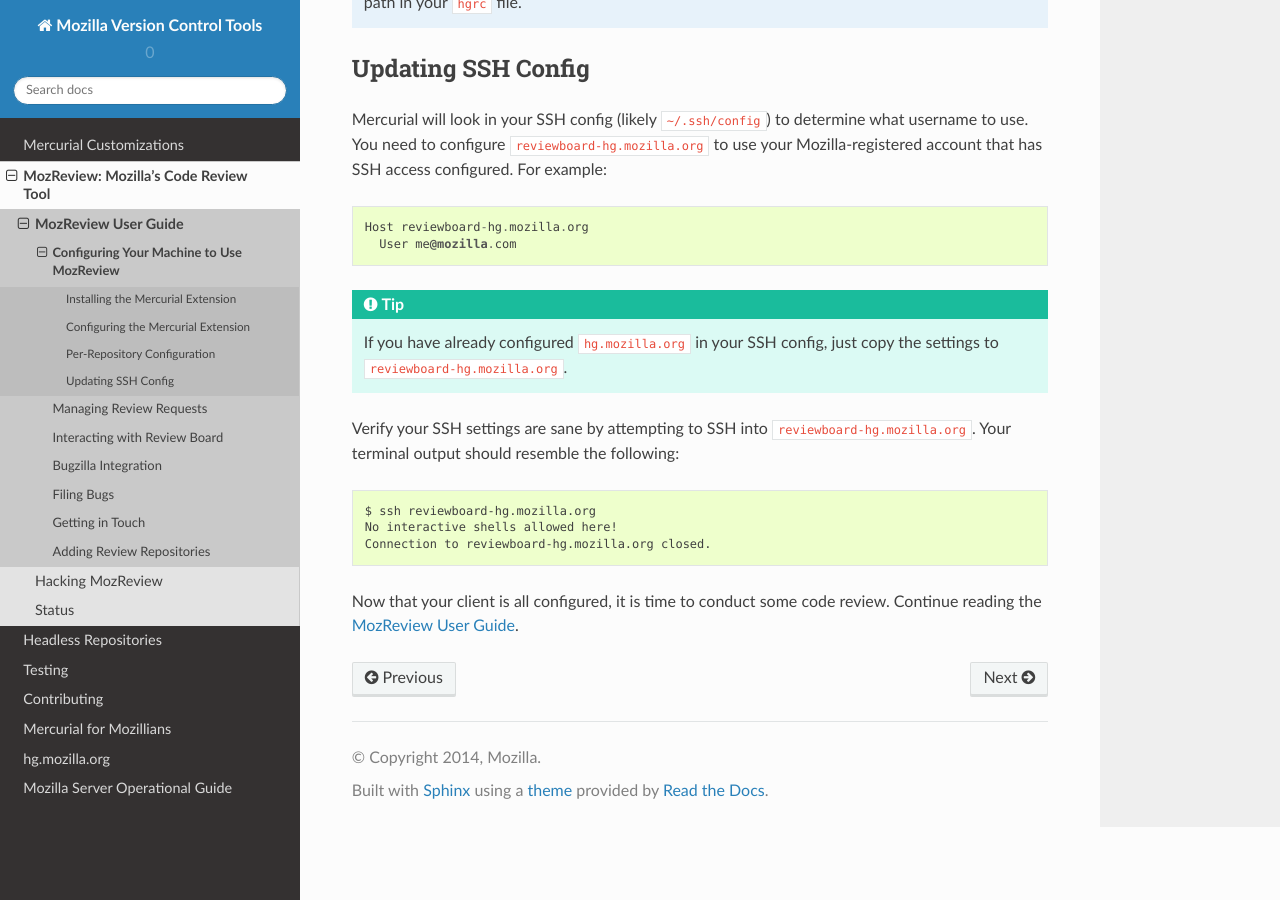
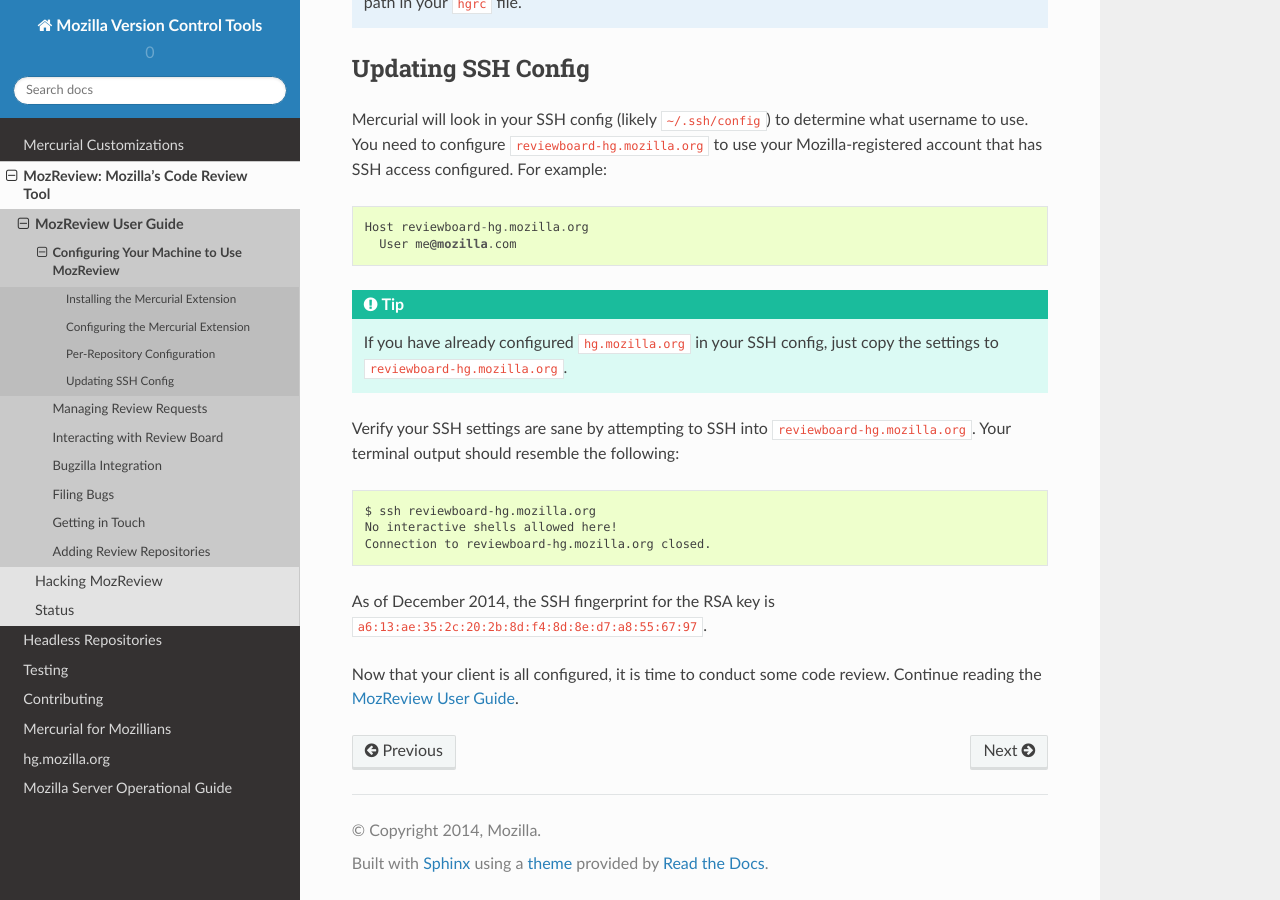
Before and after one commit to mozilla/version-control-tools, a Sphinx documentation site: the page built from docs/mozreview/install.rst, in a window 1280 px wide and 900 px high, scrolled down 3084 px. Built offline with Sphinx 7.4.7 and the Read the Docs theme 2.0.0, drawn with Linux system fonts in a browser that asks for light colours.

Commit message:
docs: document SSH fingerprint for reviewboard-hg.mozilla.org

```diff
--- a/docs/mozreview/install.rst
+++ b/docs/mozreview/install.rst
@@ -169,5 +169,8 @@
   No interactive shells allowed here!
   Connection to reviewboard-hg.mozilla.org closed.
 
+As of December 2014, the SSH fingerprint for the RSA key is
+``a6:13:ae:35:2c:20:2b:8d:f4:8d:8e:d7:a8:55:67:97``.
+
 Now that your client is all configured, it is time to conduct some code
 review. Continue reading the :ref:`mozreview_user`.
```
